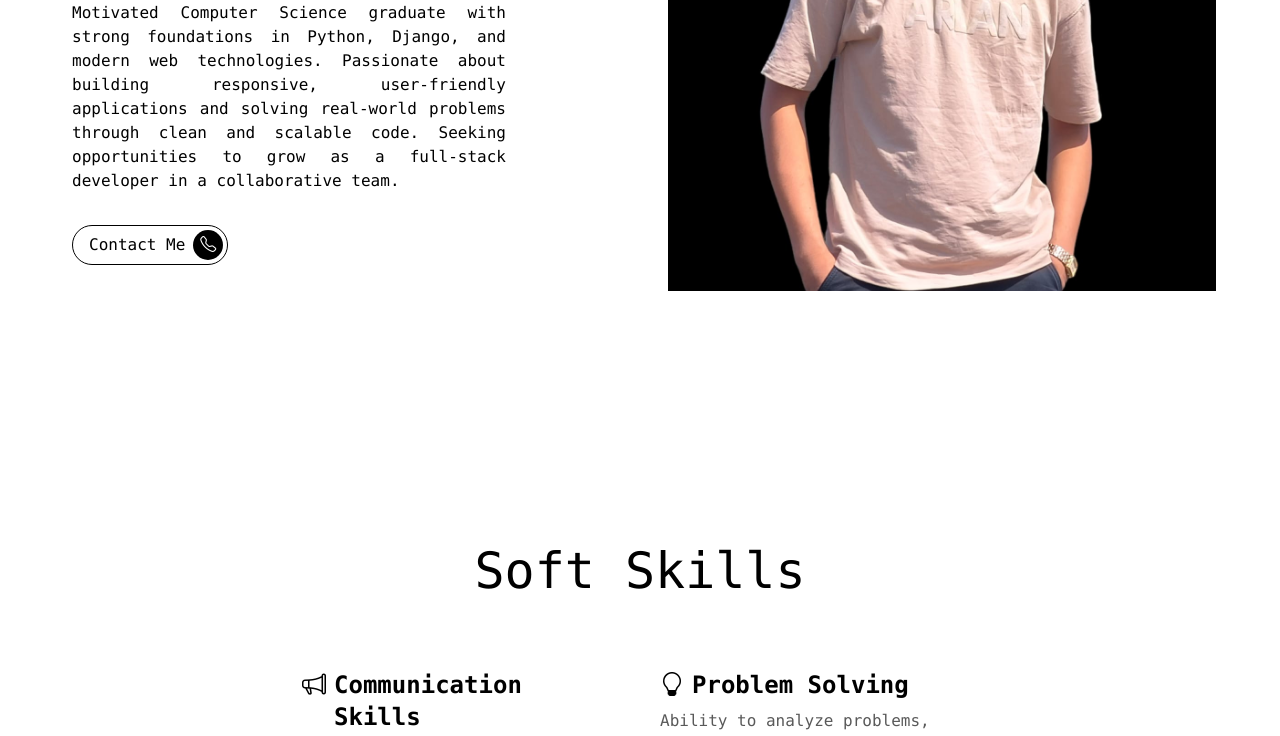
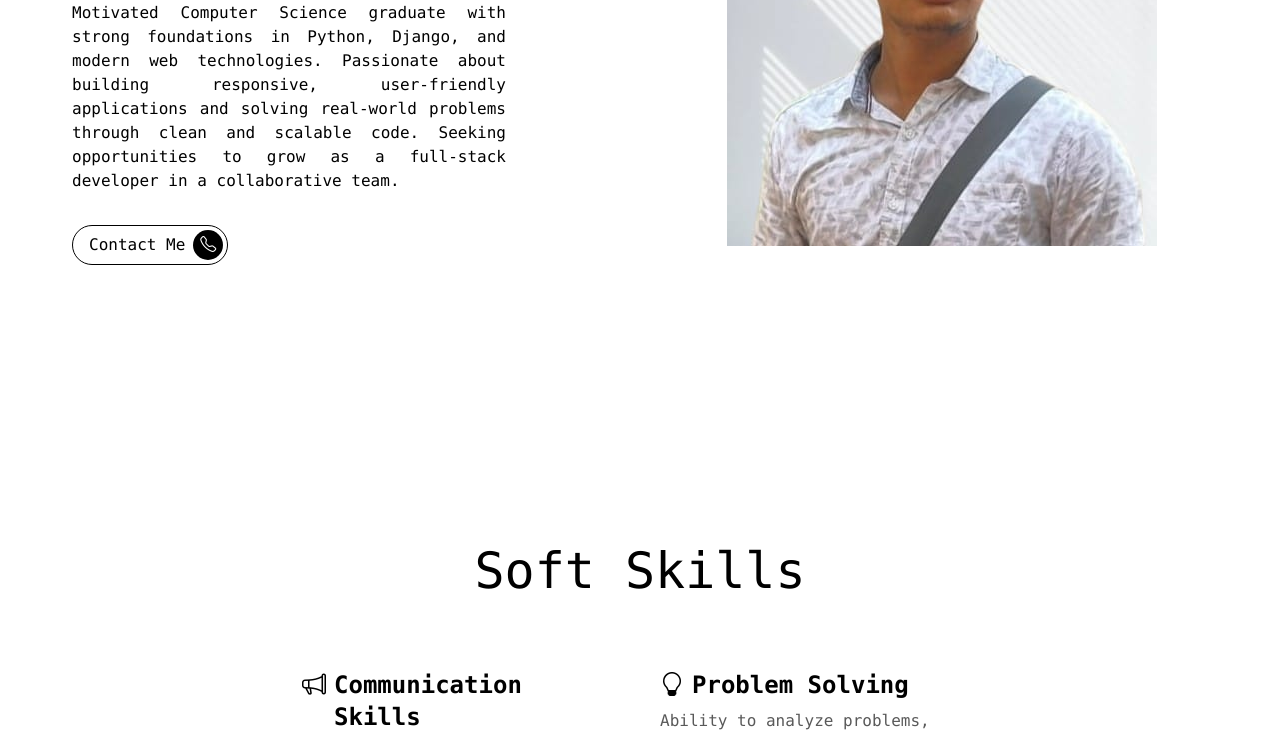
Before and after one commit to sandeep6525/protfolio, a website: page index.html in a window 1280 px wide. Shown: the part 399-1135 px from the top of the page. Drawn offline with nearby package versions, Linux system fonts and the light colour scheme.

Commit message:
Update index.html

```diff
--- a/index.html
+++ b/index.html
@@ -133,7 +133,7 @@
                 class="tw-flex tw-w-full tw-max-w-[50%] tw-place-content-center tw-place-items-center tw-overflow-hidden max-lg:tw-max-w-[unset]">
                 <div
                     class="tw-relative tw-flex tw-max-h-[580px] tw-min-h-[450px] tw-min-w-[350px] tw-max-w-[650px] tw-overflow-hidden max-lg:tw-h-fit max-lg:tw-max-h-[320px] max-lg:tw-min-h-[180px] max-lg:tw-w-[320px] max-lg:tw-min-w-[320px]">
-                    <img src="./assets/images/home/me.jpeg" alt="Sandeep Profile"
+                    <img src="./assets/images/home/mee.jpeg" alt="Sandeep Profile"
                         class="reveal-hero-img tw-z-[1] tw-h-full tw-w-full tw-object-contain" />
                 </div>
             </div>
```
